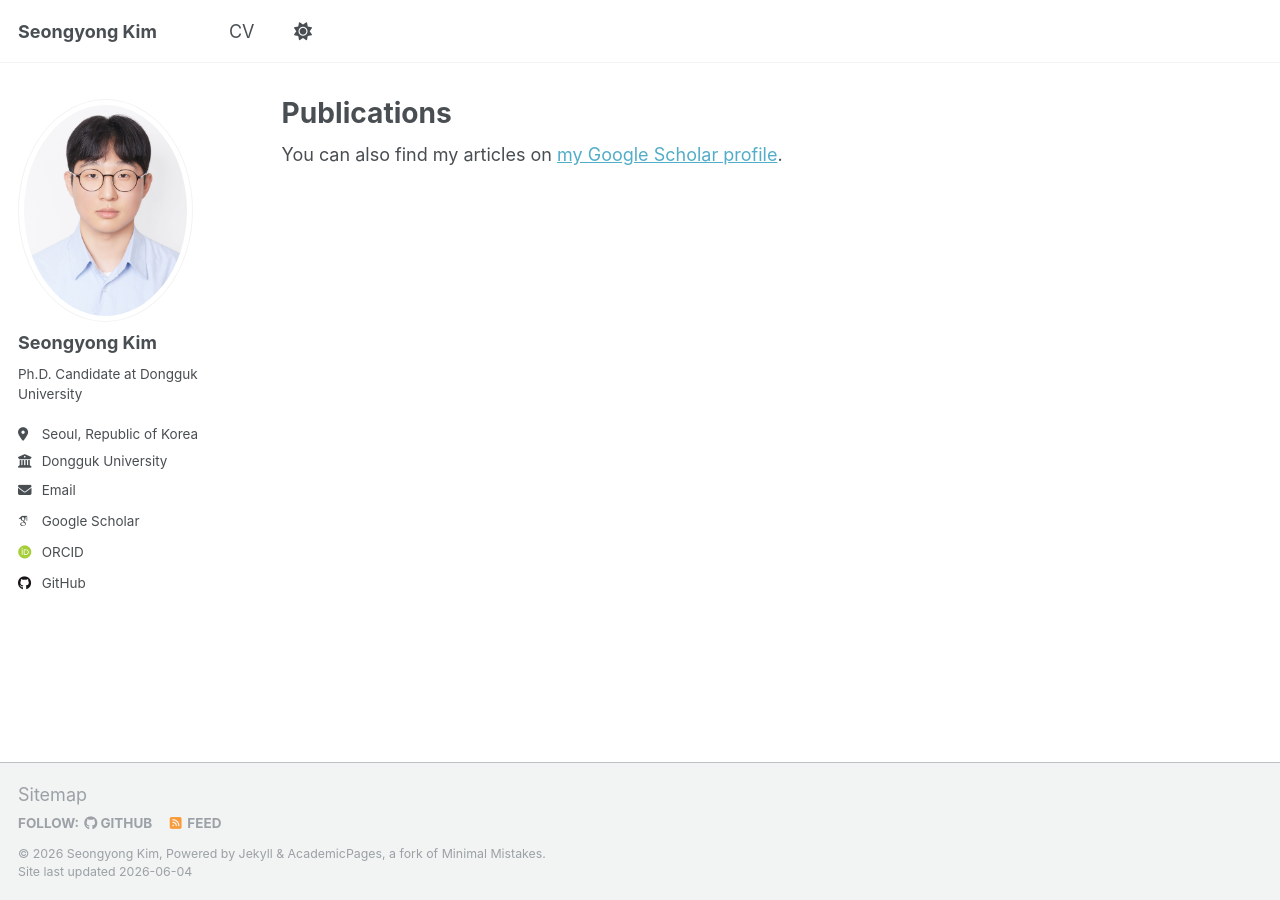
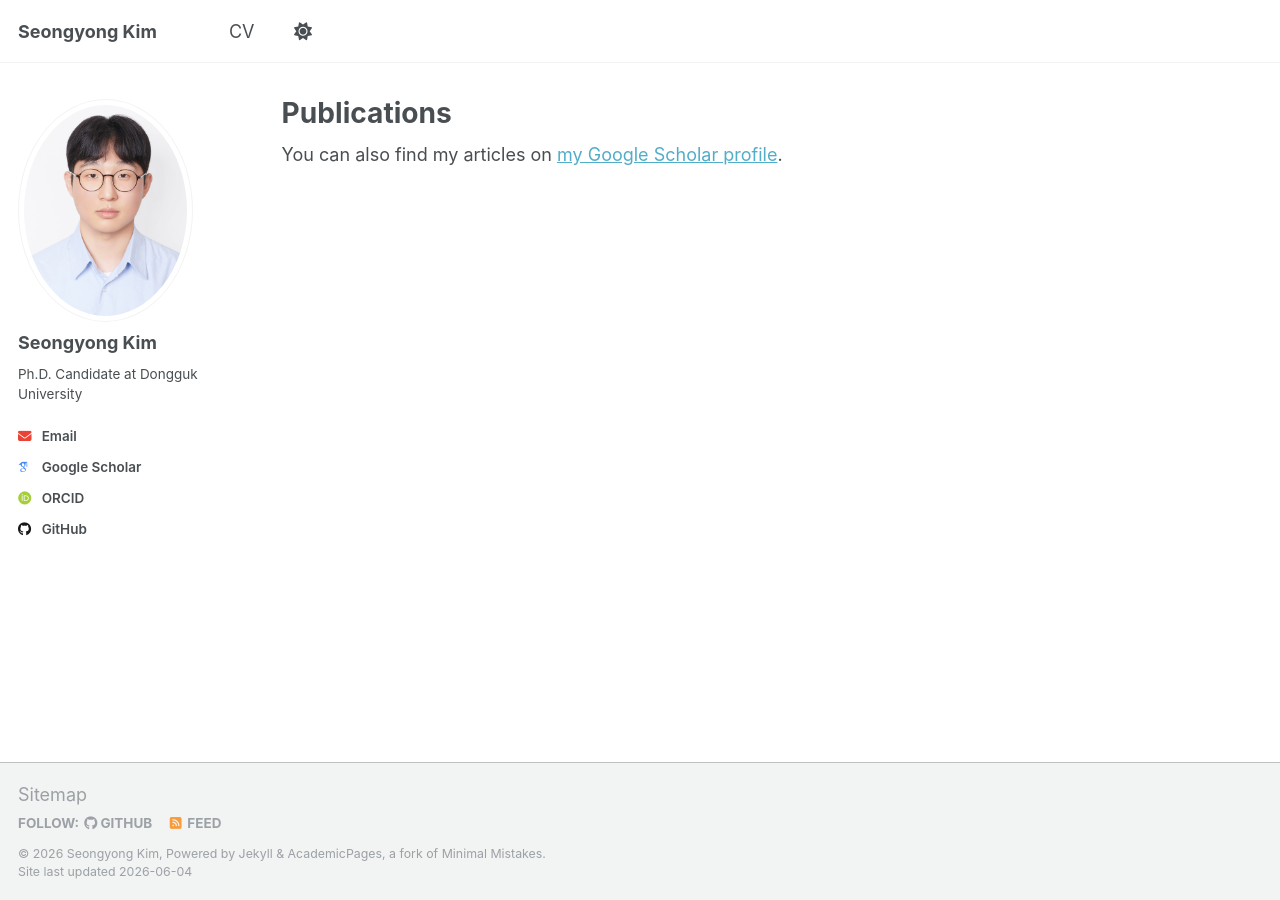
Before and after one commit to seongdrgn/seongdrgn.github.io, a Jekyll site: the page built from _pages/publications.html, in a window 1280 px wide. Built offline with Jekyll 4.4.1, drawn with Linux system fonts in a browser that asks for light colours; some web fonts are replaced; a script that is not in the unit is left out.

Commit message:
Tidy profile sidebar: drop location/employer + Follow button, color social icons
- Remove the location and employer (university) lines and the unused
  'Follow' button from the author profile sidebar.
- Keep only Email / Google Scholar / ORCID / GitHub links and give each a
  brand-colored icon with a subtle hover, styled as a clean link banner.

```diff
--- a/_config.yml
+++ b/_config.yml
@@ -26,8 +26,8 @@ author:
   name             : "Seongyong Kim"
   pronouns         : # example: "she/her"
   bio              : "Ph.D. Candidate at Dongguk University"
-  location         : "Seoul, Republic of Korea"
-  employer         : "Dongguk University"
+  location         :
+  employer         :
   uri              : # URL
   email            : "sykim_414@dgu.ac.kr"
 
--- a/_includes/author-profile.html
+++ b/_includes/author-profile.html
@@ -21,7 +21,6 @@
   </div>
 
   <div class="author__urls-wrapper">
-    <button class="btn btn--inverse">Follow</button>
     <ul class="author__urls social-icons">
       <!-- Font Awesome icons / Biographic information  -->
       {% if author.location %}
--- a/_includes/head/custom.html
+++ b/_includes/head/custom.html
@@ -14,4 +14,15 @@
 <link rel="icon" href="/images/favicon.ico"/>
 <meta name="theme-color" content="#ffffff"/>
 
+<!-- profile social links: brand-colored icons + banner styling -->
+<style>
+  .author__urls li { border-radius: 6px; transition: background 0.15s ease; }
+  .author__urls li a { font-weight: 600; }
+  .author__urls li:hover { background: #f2f4f7; }
+  .author__urls .fa-envelope      { color: #EA4335; }  /* Email */
+  .author__urls .ai-google-scholar{ color: #4285F4; }  /* Google Scholar */
+  .author__urls .ai-orcid         { color: #A6CE39; }  /* ORCID */
+  .author__urls .fa-github        { color: #181717; }  /* GitHub */
+</style>
+
 <!-- end custom head snippets -->
```
